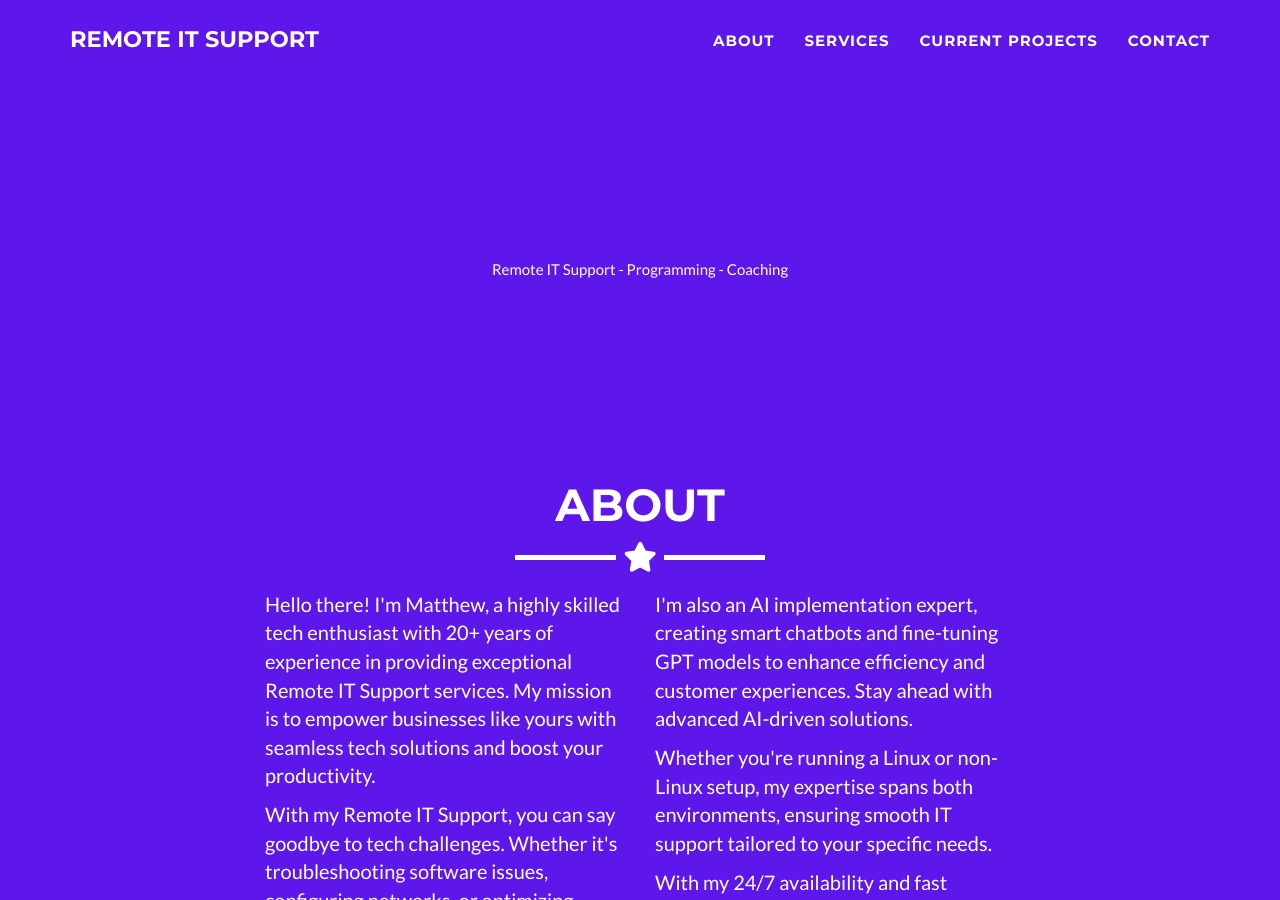
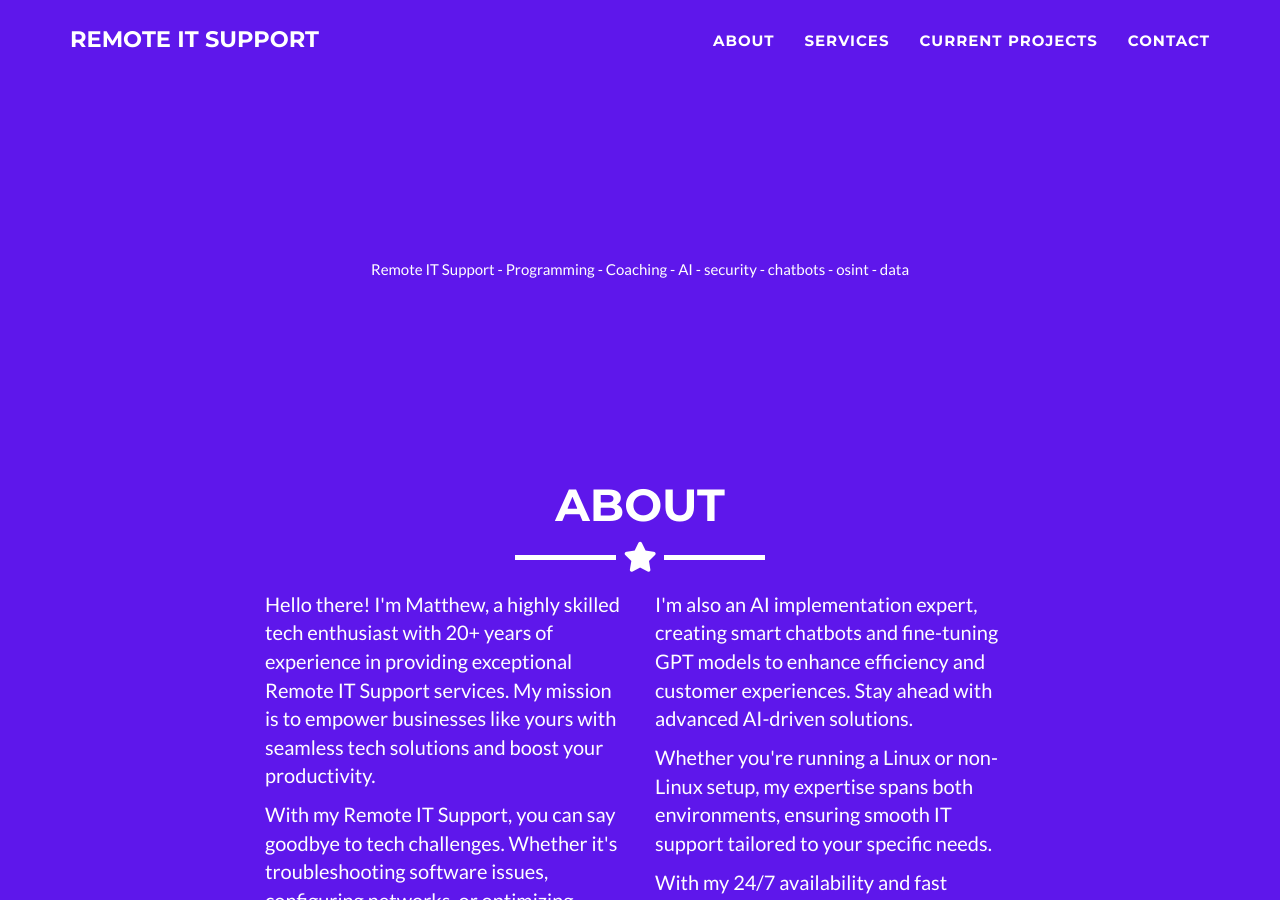
Before and after one commit to mbeds/TechBot, a Jekyll site: the page built from _posts/2014-07-16-project-3.markdown, in a window 1280 px wide and 900 px high, scrolled down 461 px. Built offline with Jekyll 4.4.1, drawn with Linux system fonts in a browser that asks for light colours; part of the change alters nothing that is shown.

Commit message:
Update _config.yml

```diff
--- a/_config.yml
+++ b/_config.yml
@@ -3,8 +3,8 @@ title: Remote IT Support
 email: matthew.beddoes@remoteitsupport.help
 url: https://remoteitsupport.pro
 description: "Write an awesome description for your new site here. You can edit this line in _config.yml. It will appear in your document head meta (for Google search results) and in your feed.xml site description."
-keywords: "your keywords, separated by commas"
-skills: "Remote IT Support - Programming - Coaching"
+keywords: "IT Support, Remote Services, Troubleshooting, Software Assistance, Cybersecurity, Network Configuration, Data Backup, AI Implementation, Chatbots, Data Analysis, Tech Coaching, Cloud Solutions, Small Business Support, Healthcare IT, Financial Services, Legal IT, E-commerce, Real Estate, Offices, Virtual Assistance, Microsoft, Windows, Microsoft Office, Office 365, Azure, SharePoint, MSSQL, PowerApps, Linux, Linux Support, Linux Administration, Linux Servers, Linux OS."
+skills: "Remote IT Support - Programming - Coaching - AI - security - chatbots - osint - data"
 meta_author: Matthew Beddoes
 
 # Google webmaster tools
```
